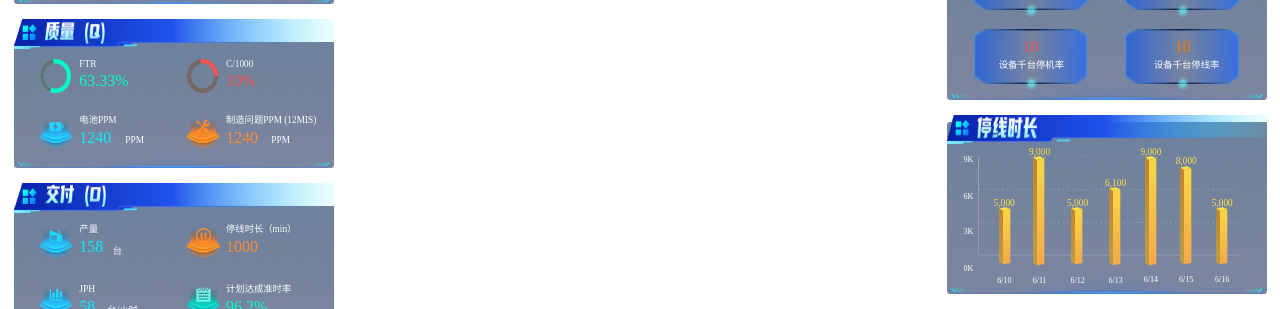
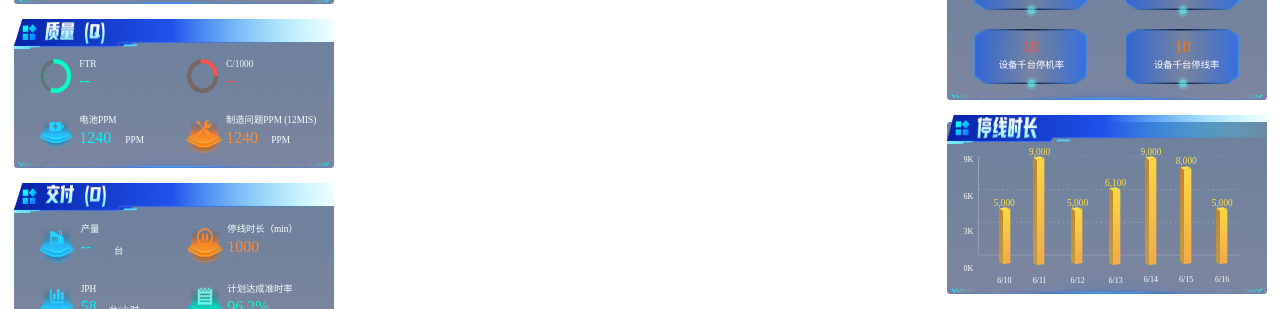
Before and after one commit to xiaochenyang1/changan, a Vue app: page /lanhu_changandianchichejian in a window 1280 px wide. Shown: the part 157-466 px from the top of the page. Built offline with nearby package versions, Linux system fonts and the light colour scheme; no server answers.

Commit message:
feat: 添加长安数据接口，更新电池车间页面指标展示

```diff
--- /dev/null
+++ b/src/api/modules/changan.ts
@@ -0,0 +1,69 @@
+import axios from 'axios'
+
+/**
+ * 长安永洪数据平台 —— 6 个指标接口
+ * 走 vite 代理 /gw -> http://118.196.18.102:8080/api （绕开浏览器 CORS）
+ * 每次请求自动带 X-AppKey / X-Timestamp(毫秒,5分钟有效) / X-Sign
+ */
+
+const APPKEY = 'ak_changan'
+const SIGN = 'p0-dev' // ⚠️ 开发态固定签名，生产环境需替换为真实签名
+
+// 独立 axios 实例，避免影响现有 http(baseURL=/api) 的逻辑
+const gw = axios.create({
+  baseURL: '/gw',
+  timeout: 30000,
+  headers: { 'Content-Type': 'application/json' },
+})
+
+// 请求拦截：注入网关鉴权头
+gw.interceptors.request.use((config) => {
+  config.headers.set('X-AppKey', APPKEY)
+  config.headers.set('X-Timestamp', String(Date.now()))
+  config.headers.set('X-Sign', SIGN)
+  return config
+})
+
+// 响应拦截：拆掉 {code,message,data} 信封，code!==0 抛错
+gw.interceptors.response.use((resp) => {
+  const body = resp.data
+  if (body && body.code !== 0) {
+    return Promise.reject(new Error(body.message || `网关请求失败(code=${body.code})`))
+  }
+  return body.data
+})
+
+// ---------- 类型 ----------
+export interface DateRange {
+  stat_date: string
+  end_date: string
+}
+
+export interface C1000Item { c1000: number }
+export interface OutputItem { total_output: number }
+export interface FtrItem { ftt: number }
+export interface DowntimeItem { belong_date: string; total_duration?: number }
+export interface OutputTrendItem { OPERATION_DT: string; total_output: number }
+export interface FtrTrendItem { OPERATION_DT: string; ftt: number }
+
+// 默认查询区间（按需在调用处覆盖）
+const defaultRange: DateRange = { stat_date: '2026-01-01', end_date: '2026-06-30' }
+
+function call<T>(name: string, range: DateRange = defaultRange): Promise<T> {
+  // 响应拦截已返回 data，故第二个泛型即最终返回类型
+  return gw.post<any, T>(`/v1/gateway/${name}`, range)
+}
+
+// ---------- 6 个接口 ----------
+/** C1000 缺陷率 */
+export const getC1000 = (r?: DateRange) => call<C1000Item[]>('changan_c1000', r)
+/** 产量汇总 */
+export const getOutput = (r?: DateRange) => call<OutputItem[]>('changan_output', r)
+/** FTR 一次性通过率 */
+export const getFtr = (r?: DateRange) => call<FtrItem[]>('changan_ftr', r)
+/** 停机统计（按天） */
+export const getDowntime = (r?: DateRange) => call<DowntimeItem[]>('changan_downtime', r)
+/** 产量趋势（按天） */
+export const getOutputTrend = (r?: DateRange) => call<OutputTrendItem[]>('changan_output_trend', r)
+/** FTR 趋势 —— ⚠️ 服务端暂未发布(40100)，待发布后可用 */
+export const getFtrTrend = (r?: DateRange) => call<FtrTrendItem[]>('changan_ftr_trend', r)
--- a/src/views/lanhu_changandianchichejian/assets/index.scss
+++ b/src/views/lanhu_changandianchichejian/assets/index.scss
@@ -50,12 +50,12 @@
                   height: 4.722vh;
                   margin: 2.407vh 0 0 1.927vw;
                   .image-wrapper_1 {
-                    height: 3.981vh;
+                    height: 4.722vh;
                     background: url(./img/SketchPng7e5deb196d1cc5a2c51e7c584deca796a2091d83dbf2fcafa8749208cb5b79c0.png)
                       100% no-repeat;
                     background-size: 100% 100%;
                     margin-top: 0.741vh;
-                    width: 2.708vw;
+                    width: 2.813vw;
                     .label_1 {
                       width: 1.25vw;
                       height: 2.222vh;
@@ -109,11 +109,11 @@
                     }
                   }
                   .image-wrapper_2 {
-                    height: 3.981vh;
+                    height: 4.722vh;
                     background: url(./img/SketchPng7e5deb196d1cc5a2c51e7c584deca796a2091d83dbf2fcafa8749208cb5b79c0.png)
                       100% no-repeat;
                     background-size: 100% 100%;
-                    width: 2.708vw;
+                    width: 2.813vw;
                     margin: 0.741vh 0 0 3.854vw;
                     .label_2 {
                       width: 1.25vw;
@@ -334,12 +334,12 @@
                     height: 4.537vh;
                     margin-left: 3.177vw;
                     .image-wrapper_4 {
-                      height: 3.889vh;
+                      height: 4.722vh;
                       background: url(./img/SketchPnge5363c8743fd6bdfd7c36169c1d79f3455031cfb0df3a82e94bacfb40af5c86a.png)
                         100% no-repeat;
                       background-size: 100% 100%;
                       margin-top: 0.648vh;
-                      width: 2.656vw;
+                      width: 2.813vw;
                       .label_6 {
                         width: 1.302vw;
                         height: 2.315vh;
@@ -411,12 +411,12 @@
                   height: 4.722vh;
                   margin: 2.037vh 0 0 1.927vw;
                   .image-wrapper_6 {
-                    height: 3.981vh;
+                    height: 4.722vh;
                     background: url(./img/SketchPng7afef44e18ace186c36ae7bc955f5d4b4ea790e4c0887fe2580c80e84b6cb9e4.png)
                       100% no-repeat;
                     background-size: 100% 100%;
                     margin-top: 0.741vh;
-                    width: 2.708vw;
+                    width: 2.813vw;
                     .label_11 {
                       width: 1.25vw;
                       height: 2.222vh;
@@ -424,7 +424,8 @@
                     }
                   }
                   .text-group_32 {
-                    width: 2.5vw;
+                    width: auto;
+                    min-width: 2.5vw;
                     height: 4.537vh;
                     margin-left: 0.469vw;
                     .text_33 {
@@ -440,7 +441,8 @@
                       line-height: 1.944vh;
                     }
                     .text_34 {
-                      width: 2.5vw;
+                      width: auto;
+                      min-width: 2.5vw;
                       height: 2.778vh;
                       overflow-wrap: break-word;
                       color: rgba(5, 239, 255, 1);
@@ -470,12 +472,12 @@
                     height: 4.722vh;
                     margin-left: 5vw;
                     .image-wrapper_7 {
-                      height: 3.981vh;
+                      height: 4.722vh;
                       background: url(./img/SketchPng2a0ad08ed39a622f2bc5e9df8be740c5e719ba609f9732c9a6a21f0158499ccc.png)
                         100% no-repeat;
                       background-size: 100% 100%;
                       margin-top: 0.741vh;
-                      width: 2.708vw;
+                      width: 2.813vw;
                       .label_12 {
                         width: 1.25vw;
                         height: 2.222vh;
@@ -517,12 +519,12 @@
                   height: 4.722vh;
                   margin: 2.685vh 0 0 1.927vw;
                   .image-wrapper_12 {
-                    height: 3.981vh;
+                    height: 4.722vh;
                     background: url(./img/SketchPng7afef44e18ace186c36ae7bc955f5d4b4ea790e4c0887fe2580c80e84b6cb9e4.png)
                       100% no-repeat;
                     background-size: 100% 100%;
                     margin-top: 0.741vh;
-                    width: 2.708vw;
+                    width: 2.813vw;
                     .label_13 {
                       width: 1.25vw;
                       height: 2.222vh;
@@ -576,12 +578,12 @@
                     height: 4.722vh;
                     margin-left: 3.646vw;
                     .image-wrapper_13 {
-                      height: 3.981vh;
+                      height: 4.722vh;
                       background: url(./img/SketchPng7e5deb196d1cc5a2c51e7c584deca796a2091d83dbf2fcafa8749208cb5b79c0.png)
                         100% no-repeat;
                       background-size: 100% 100%;
                       margin-top: 0.741vh;
-                      width: 2.708vw;
+                      width: 2.813vw;
                       .label_14 {
                         width: 1.25vw;
                         height: 2.222vh;
--- a/src/views/lanhu_changandianchichejian/index.vue
+++ b/src/views/lanhu_changandianchichejian/index.vue
@@ -54,7 +54,7 @@
                     />
                     <div class="text-wrapper_44 flex-col justify-between">
                       <span class="text_7">FTR</span>
-                      <span class="text_8">63.33%</span>
+                      <span class="text_8">{{ ftrText }}</span>
                     </div>
                     <img
                       class="label_4"
@@ -63,7 +63,7 @@
                     />
                     <div class="text-wrapper_45 flex-col justify-between">
                       <span class="text_9">C/1000</span>
-                      <span class="text_10">10%</span>
+                      <span class="text_10">{{ c1000Text }}</span>
                     </div>
                   </div>
                   <div class="section_24 flex-row">
@@ -112,7 +112,7 @@
                     />
                     <div class="text-group_32 flex-col justify-between">
                       <span class="text_33">产量</span>
-                      <span class="text_34">158</span>
+                      <span class="text_34">{{ outputText }}</span>
                     </div>
                     <span class="text_35">台</span>
                     <div class="image-text_29 flex-row justify-between">
@@ -493,11 +493,44 @@
 
 <script setup lang="ts">
 // 电池车间大屏页面
-import { ref } from 'vue'
+import { ref, onMounted } from 'vue'
 import MaintenanceTaskModal from './components/MaintenanceTaskModal.vue'
+import { getFtr, getOutput, getC1000 } from '@/api/modules/changan'
 
 // 创建维修任务弹框开关
 const modalVisible = ref(false)
+
+// 长安指标数据
+const ftrText = ref('--') // FTR 一次性通过率（changan_ftr，ftt×100%）
+const outputText = ref('--') // 产量汇总（changan_output，total_output）
+const c1000Text = ref('--') // C1000 缺陷率（changan_c1000，每千台缺陷数，非百分比）
+
+onMounted(async () => {
+  // FTR 一次性通过率
+  try {
+    const res = await getFtr()
+    const ftt = res[0]?.ftt
+    if (ftt != null) ftrText.value = (ftt * 100).toFixed(2) + '%'
+  } catch (e) {
+    console.error('FTR 加载失败', e)
+  }
+  // 产量汇总
+  try {
+    const res = await getOutput()
+    const out = res[0]?.total_output
+    if (out != null) outputText.value = String(out)
+  } catch (e) {
+    console.error('产量加载失败', e)
+  }
+  // C1000 缺陷率
+  try {
+    const res = await getC1000()
+    const v = res[0]?.c1000
+    if (v != null) c1000Text.value = v.toFixed(2)
+  } catch (e) {
+    console.error('C1000 加载失败', e)
+  }
+})
 
 // 一级指标详情表格数据
 // status 决定徽章颜色：over=超标(红) pass=达标(绿) fault=故障(橙) normal=正常(蓝)
```
Also changed, not shown: 1 other file (tests, documents, lock files or other folders).
